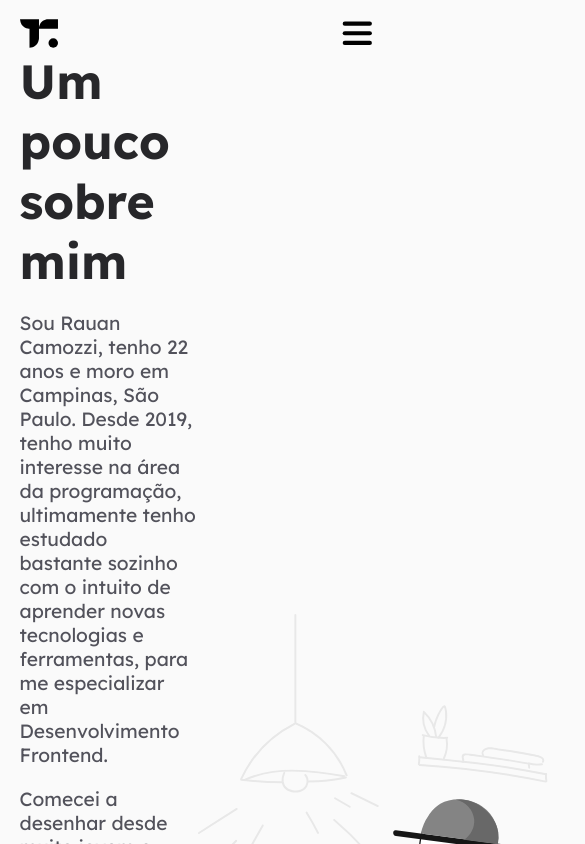
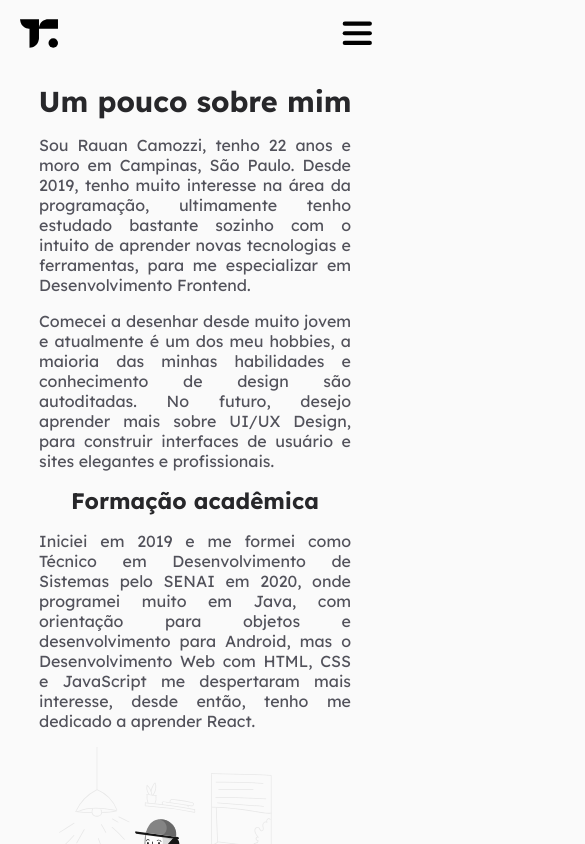
Before and after one commit to rauancamozzi/site, a React (Vite) app: page /sobre in a window 390 px wide. Shown: the top 844 px of the page, 585 px wide, since content can reach past the window. Built offline with nearby package versions, Linux system fonts and the light colour scheme.

Commit message:
:lipstick: responsividade da página sobre

```diff
--- a/src/components/Menu/styles.js
+++ b/src/components/Menu/styles.js
@@ -26,9 +26,9 @@
 `;
 
 export const MenuContainer = styled(motion.div)`
-  width: 100%;
-  height: 100%;
-  background-color: black;
+  width: 100vw;
+  height: 100vh;
+  background-color: var(--gray-900);
   z-index: 90;
   position: fixed;
   top: 0;
@@ -90,7 +90,7 @@
 
   @media only screen and (min-width: 320px) and (max-width: 480px) {
     a {
-      font-size: 2.8rem;
+      font-size: 2.4rem;
     }
   }
 `;
--- a/src/pages/About/About.jsx
+++ b/src/pages/About/About.jsx
@@ -17,24 +17,24 @@
                 <AboutTitle>Um pouco sobre mim</AboutTitle>
                 <AboutText>
                     Sou Rauan Camozzi, tenho 22 anos e moro em Campinas,
-                    São Paulo. Desde 2019,<br /> tenho muito interesse na área da
-                    programação, ultimamente tenho estudado<br /> bastante sozinho
-                    com o intuito de aprender novas tecnologias e ferramentas, para <br />
+                    São Paulo. Desde 2019, tenho muito interesse na área da
+                    programação, ultimamente tenho estudado bastante sozinho
+                    com o intuito de aprender novas tecnologias e ferramentas, para
                     me especializar em Desenvolvimento Frontend.
                 </AboutText>
                 <AboutText>
                     Comecei a desenhar desde muito jovem e atualmente é um dos
-                    meu hobbies, a maioria<br /> das minhas habilidades e conhecimento de
-                    design são autoditadas. No futuro, desejo<br /> aprender mais sobre
+                    meu hobbies, a maioria das minhas habilidades e conhecimento de
+                    design são autoditadas. No futuro, desejo aprender mais sobre
                     UI/UX Design, para construir interfaces de usuário e sites
-                    elegantes<br /> e profissionais.
+                    elegantes e profissionais.
                 </AboutText>
                 <AboutSubtitle>Formação acadêmica</AboutSubtitle>
                 <AboutText>
                     Iniciei em 2019 e me formei como Técnico em Desenvolvimento
-                    de Sistemas pelo SENAI<br /> em 2020, onde programei muito em Java, com
-                    orientação para objetos e desenvolvimento<br /> para Android, mas o
-                    Desenvolvimento Web com HTML, CSS e JavaScript me despertaram<br />
+                    de Sistemas pelo SENAI em 2020, onde programei muito em Java, com
+                    orientação para objetos e desenvolvimento para Android, mas o
+                    Desenvolvimento Web com HTML, CSS e JavaScript me despertaram
                     mais interesse, desde então, tenho me dedicado a aprender React.
                 </AboutText>
             </AboutSection>
--- a/src/styles/pages/About/styles.js
+++ b/src/styles/pages/About/styles.js
@@ -7,32 +7,126 @@
 
     width: 90vw;
     height: 100%;
+
+    @media only screen and (min-width: 769px) and (max-width: 1024px) {
+        flex-direction: column;
+        margin-top: 48px;
+        margin-bottom: 48px;
+        gap: 16px;
+    }
+
+    @media only screen and (min-width: 481px) and (max-width: 768px) {
+        flex-direction: column;
+        margin-top: 48px;
+        margin-bottom: 48px;
+        gap: 16px;
+    }
+
+    @media only screen and (min-width: 320px) and (max-width: 480px) {
+        flex-direction: column;
+        margin-top: 32px;
+        margin-bottom: 32px;
+        gap: 16px;
+    }
 `;
 
 export const AboutSection = styled.section`
     display: flex;
     flex-direction: column;
-    gap: 20px;
+    gap: 16px;
+
+    @media only screen and (min-width: 769px) and (max-width: 1024px) {
+        align-items: center;
+    }
+
+    @media only screen and (min-width: 481px) and (max-width: 768px) {
+        align-items: center;
+    }
+
+    @media only screen and (min-width: 320px) and (max-width: 480px) {
+        align-items: center;
+    }
 `;
 
 export const AboutTitle = styled.h1`
     font: 700 3rem Lexend, sans-serif;
     color: var(--gray-800);
+
+    @media only screen and (min-width: 769px) and (max-width: 1024px) {
+        text-align: center;
+        font-size: 3.6rem;
+    }
+
+    @media only screen and (min-width: 481px) and (max-width: 768px) {
+        text-align: center;
+        font-size: 2.4rem;
+    }
+
+    @media only screen and (min-width: 320px) and (max-width: 480px) {
+        text-align: center;
+        font-size: 1.8rem;
+    }
 `;
 
 export const AboutSubtitle = styled.h2`
     font: 700 2rem Lexend, sans-serif;
     color: var(--gray-800);
+
+    @media only screen and (min-width: 769px) and (max-width: 1024px) {
+        text-align: center;
+        font-size: 2.4rem;
+    }
+
+    @media only screen and (min-width: 481px) and (max-width: 768px) {
+        text-align: center;
+        font-size: 1.8rem;
+    }
+
+    @media only screen and (min-width: 320px) and (max-width: 480px) {
+        text-align: center;
+        font-size: 1.4rem;
+    }
 `;
 
 export const AboutText = styled.p`
     font: 400 1.2rem Lexend, sans-serif;
     color: var(--gray-600);
+    width: 40vw;
+
+    @media only screen and (min-width: 769px) and (max-width: 1024px) {
+        text-align: justify;
+        font-size: 1.4rem;
+        width: 80vw;
+    }
+
+    @media only screen and (min-width: 481px) and (max-width: 768px) {
+        text-align: justify;
+        font-size: 1rem;
+        width: 70vw;
+    }
+
+    @media only screen and (min-width: 320px) and (max-width: 480px) {
+        text-align: justify;
+        font-size: 1rem;
+        width: 80vw;
+    }
 `;
 
 export const AboutImage = styled.img`
-    width: 700px;
+    width: 35vw;
     height: auto;
 
     display: block;
+
+    @media only screen and (min-width: 769px) and (max-width: 1024px) {
+        width: 65vw;
+    }
+
+    @media only screen and (min-width: 481px) and (max-width: 768px) {
+        width: 65vw;
+    }
+
+    @media only screen and (min-width: 320px) and (max-width: 480px) {
+        width: 70vw;
+    }
 `;
--- a/src/styles/pages/Home/styles.js
+++ b/src/styles/pages/Home/styles.js
@@ -64,12 +64,12 @@
     }
 
     @media only screen and (min-width: 481px) and (max-width: 768px) {
-        font-size: 2.8rem;
+        font-size: 3.8rem;
         text-align: center;
     }
 
     @media only screen and (min-width: 320px) and (max-width: 480px) {
-        font-size: 1.8rem;
+        font-size: 2rem;
         text-align: center;
     }
 `;
@@ -84,12 +84,12 @@
     }
 
     @media only screen and (min-width: 481px) and (max-width: 768px) {
-        font-size: 1rem;
+        font-size: 1.2rem;
         text-align: center;
     }
 
     @media only screen and (min-width: 320px) and (max-width: 480px) {
-        font-size: 0.6rem;
+        font-size: 0.8rem;
         text-align: center;
     }
 `;
@@ -112,7 +112,7 @@
     width: 240px;
     height: 70px;
 
-    font: 500 1.4rem Lexend, sans-serif;
+    font: 500 1.2rem Lexend, sans-serif;
 
     display: flex;
     align-items: center;
```
